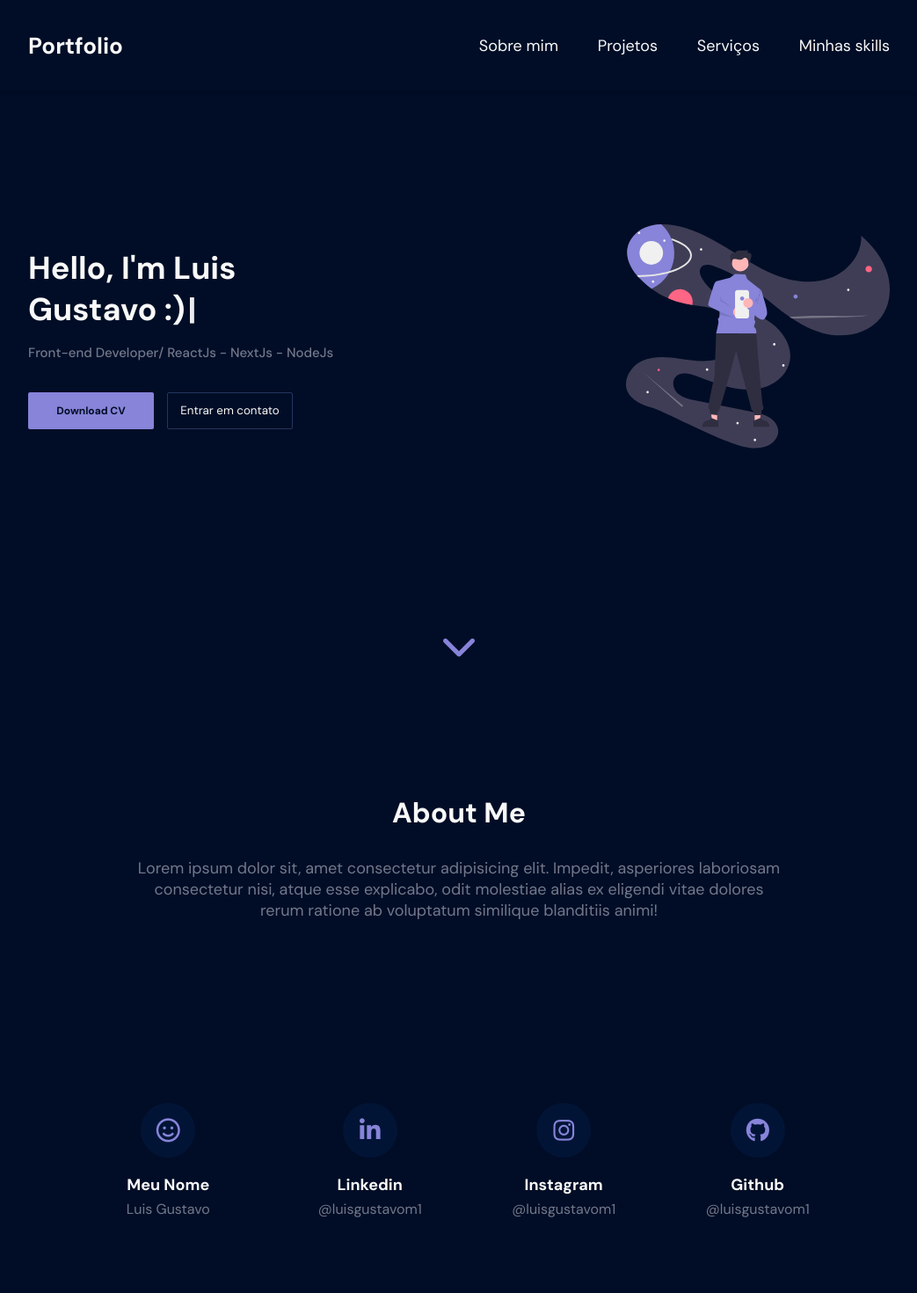
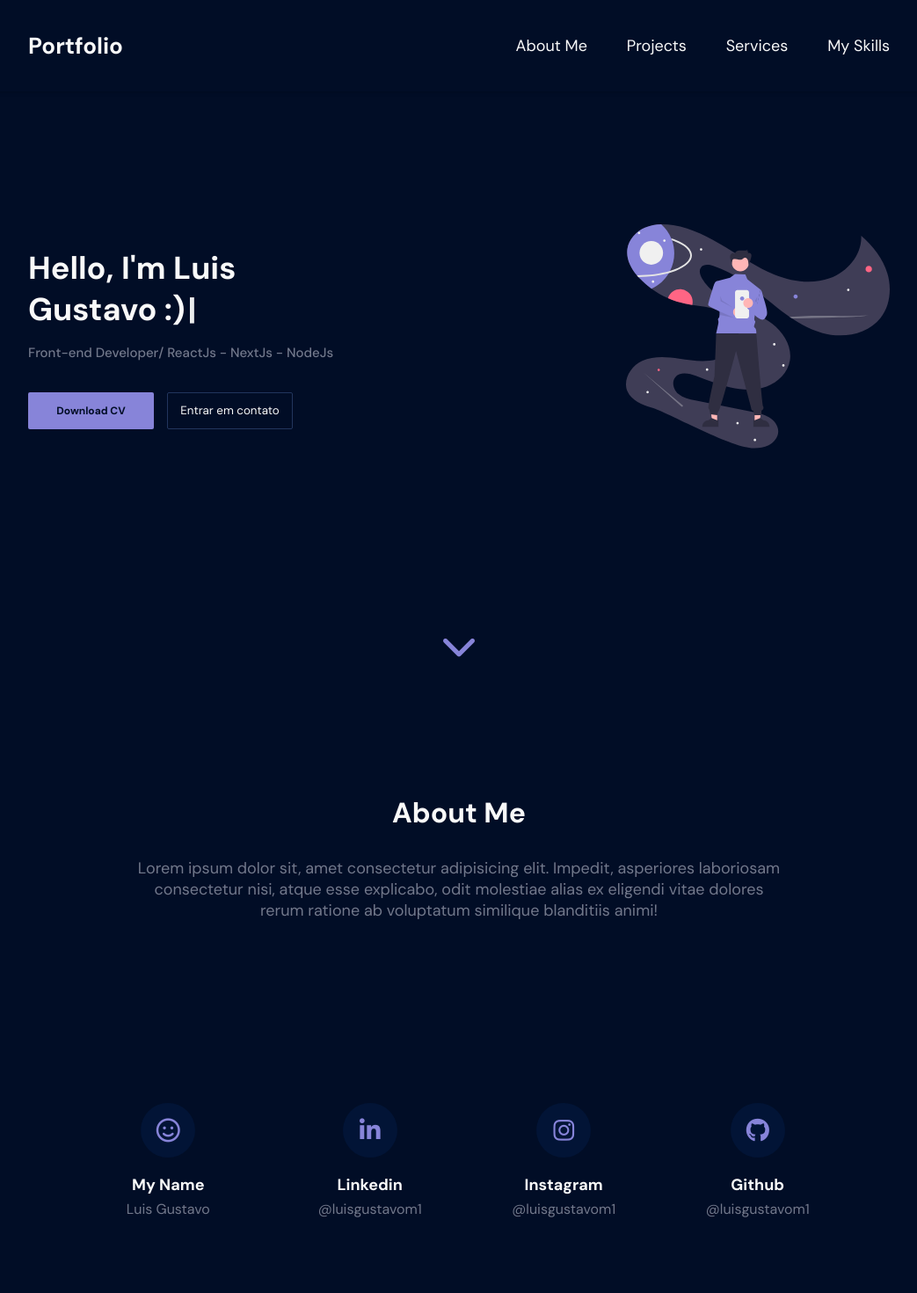
Before and after one commit to Luisgustavom1/Portfolio, a React (Create React App) app: page / in a window 1280 px wide. Shown: the top 1470 px of the page at 88% size, without its empty margins (118-1161 px from the left). Built offline with nearby package versions, Linux system fonts and the light colour scheme.

Commit message:
Update english

```diff
--- a/src/components/ContactsContainer/index.tsx
+++ b/src/components/ContactsContainer/index.tsx
@@ -24,7 +24,7 @@ const Contacts: React.FC = () => {
     <Container>
       <ContactsCircle
         icon={<i className="far fa-smile"></i>}
-        title='Meu Nome'
+        title='My Name'
         subtitle='Luis Gustavo'
         link={'/'}
       />
--- a/src/components/Header/index.tsx
+++ b/src/components/Header/index.tsx
@@ -10,10 +10,10 @@ const Header: React.FC = () => {
         </div>
         <Nav>
             <ul>
-                <li>Sobre mim</li>
-                <li>Projetos</li>
-                <li>Serviços</li>
-                <li>Minhas skills</li>
+                <li>About Me</li>
+                <li>Projects</li>
+                <li>Services</li>
+                <li>My Skills</li>
             </ul>
         </Nav>
     </Container>
```
